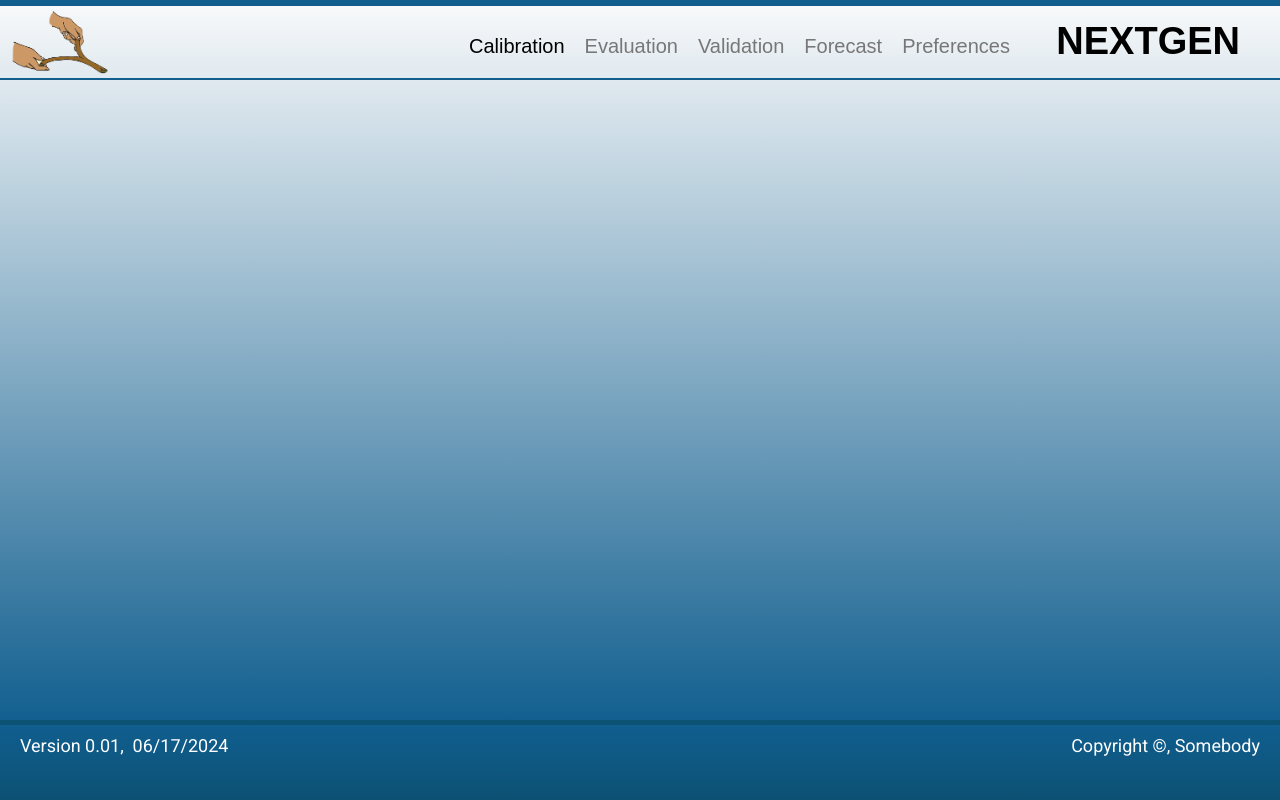
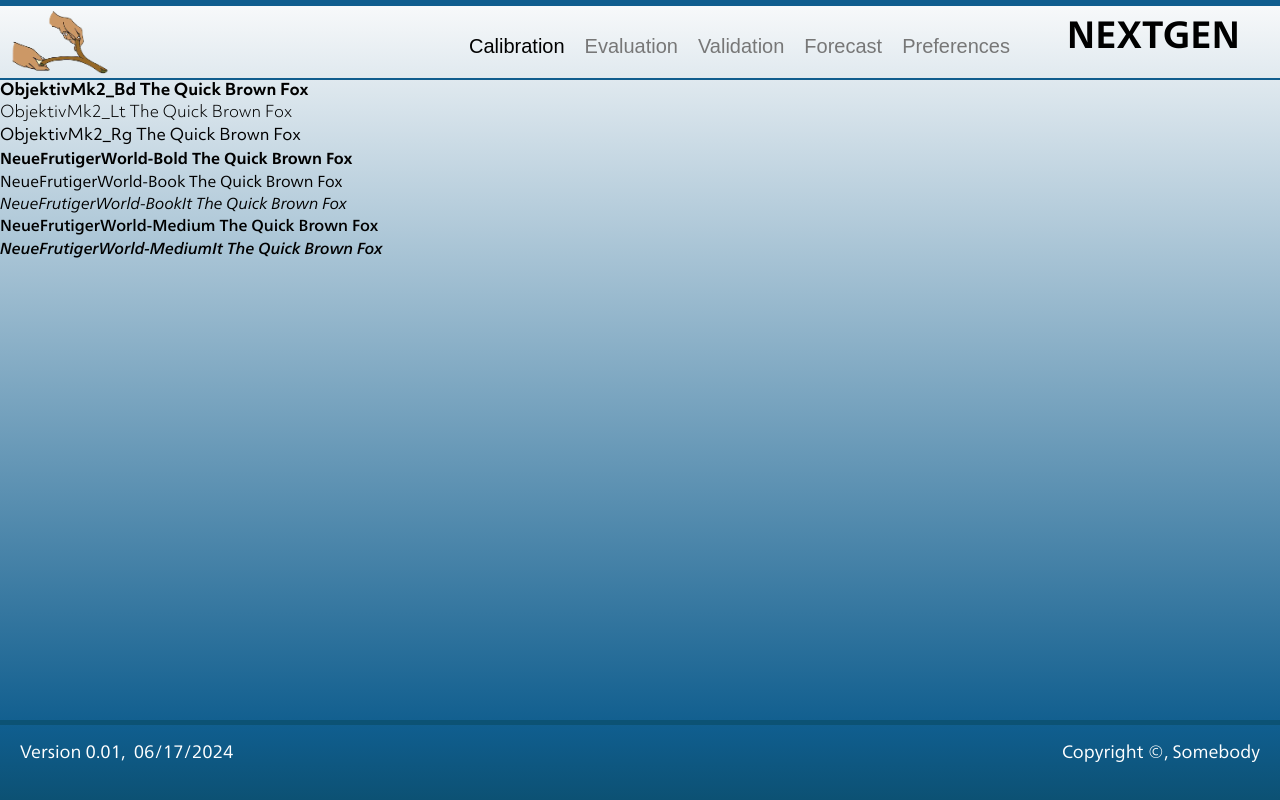
Before and after one commit to NOAA-OWP/ngencerf-ui, a Nuxt app: page /AllFonts in a window 1280 px wide. Built offline with nearby package versions, Linux system fonts and the light colour scheme.

Commit message:
Installed approved fonts and changed text items to use them.

```diff
--- a/assets/styles/styles.scss
+++ b/assets/styles/styles.scss
@@ -127,10 +127,12 @@ label {
     font-family: "ObjektivMk2_Bd";
     src: url("@/assets/fonts/ObjektivMk2_Bd.woff2") format("woff2");
   }
+
   @font-face {
     font-family: "ObjektivMk2_Lt";
     src: url("@/assets/fonts/ObjektivMk2_Lt.woff2") format("woff2");
   }
+
   @font-face {
     font-family: "ObjektivMk2_Rg";
     src: url("@/assets/fonts/ObjektivMk2_Rg.woff2") format("woff2");
@@ -140,23 +142,26 @@ label {
     font-family: "NeueFrutigerWorld-Bold";
     src: url("@/assets/fonts/NeueFrutigerWorld-Bold.woff2") format("woff2");
   }
+
   @font-face {
     font-family: "NeueFrutigerWorld-Book";
     src: url("@/assets/fonts/NeueFrutigerWorld-Book.woff2") format("woff2");
   }
+
   @font-face {
     font-family: "NeueFrutigerWorld-BookIt";
     src: url("@/assets/fonts/NeueFrutigerWorld-BookIt.woff2") format("woff2");
   }
+
   @font-face {
     font-family: "NeueFrutigerWorld-Medium";
     src: url("@/assets/fonts/NeueFrutigerWorld-Medium.woff2") format("woff2");
   }
+
   @font-face {
     font-family: "NeueFrutigerWorld-MediumIt";
     src: url(@/assets/fonts/NeueFrutigerWorld-MediumIt.woff2) format("woff2");
   }
-
 
     // @font-face {
     //   font-family: "Inter";
@@ -168,3 +173,35 @@ label {
 
     // ... Include all the font weights and styles you need
 }
+
+.ObjektivMk2_Bd {
+  font-family: "ObjektivMk2_Bd"
+}
+
+.ObjektivMk2_Lt {
+  font-family: "ObjektivMk2_Lt"
+}
+
+.ObjektivMk2_Rg {
+  font-family: "ObjektivMk2_Rg"
+}
+
+.NeueFrutigerWorld-Bold {
+  font-family: "NeueFrutigerWorld-Bold"
+}
+
+.NeueFrutigerWorld-Book {
+  font-family: "NeueFrutigerWorld-Book"
+}
+
+.NeueFrutigerWorld-BookIt {
+  font-family: "NeueFrutigerWorld-BookIt"
+}
+
+.NeueFrutigerWorld-Medium {
+  font-family: "NeueFrutigerWorld-Medium"
+}
+
+.NeueFrutigerWorld-MediumIt {
+  font-family: "NeueFrutigerWorld-MediumIt";
+}
--- a/components/AppFooter.vue
+++ b/components/AppFooter.vue
@@ -21,7 +21,7 @@ const info = json;
 @import "@/assets/styles/styles.scss";
 
 #Footer {
-    font: 18px Roboto, sans-serif;
+    font: 18px NeueFrutigerWorld-Book, sans-serif;
     position: absolute;
     bottom: 0;
     width: 100%;
--- a/components/AppHeader.vue
+++ b/components/AppHeader.vue
@@ -39,6 +39,7 @@
   }
   #TopMenu {
     position: fixed;
+    font: 20px "ObjektivMk2_Rg",sans-serif;
       right: 250px;
       top: 15px;
       ul {
@@ -51,13 +52,11 @@
 
   }
   #PgmName {
-    font: 38px "NeueFrutigerWorld-MediumIt-MediumIt", sans-serif;
+    font: 38px "NeueFrutigerWorld-Bold", sans-serif;
     font-weight: bold;
     position:fixed;
     right: 20px;
-    top: 0;
+    top: 5;
     margin-right: 20px;
-    margin-top: 20px;
-
   }
   </style>
--- /dev/null
+++ b/pages/AllFonts.vue
@@ -0,0 +1,23 @@
+<template>
+    <div>
+        <div v-for="item in fonts">
+            <p :class="item">{{item}} The Quick Brown Fox</p>
+        </div>
+    </div>
+</template>
+<script lang="ts" setup>
+const fonts = [
+    "ObjektivMk2_Bd",
+    "ObjektivMk2_Lt",
+    "ObjektivMk2_Rg",
+    "NeueFrutigerWorld-Bold",
+    "NeueFrutigerWorld-Book",
+    "NeueFrutigerWorld-BookIt",
+    "NeueFrutigerWorld-Medium",
+    "NeueFrutigerWorld-MediumIt"
+];
+</script>
+<style lang="scss" scoped>
+@import "@/assets/styles/styles.scss";
+
+</style>
--- a/pages/Calibration.vue
+++ b/pages/Calibration.vue
@@ -1,6 +1,8 @@
 <template>
     <div id="LeftColumn" class="grid grid-cols-4 gap-4">
-        <div>&nbsp;</div>
+        <div>&nbsp;
+            <AllFonts />
+        </div>
 
     </div>
     <div id="RightColumn" class="grid grid-cols-4 gap-4">
```
Lines whose indentation alone changed are shown as unchanged.
